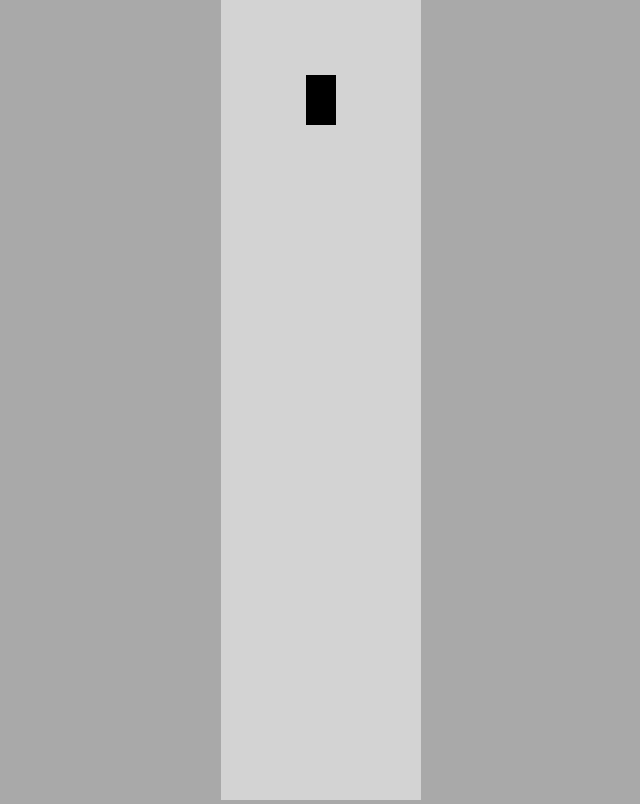
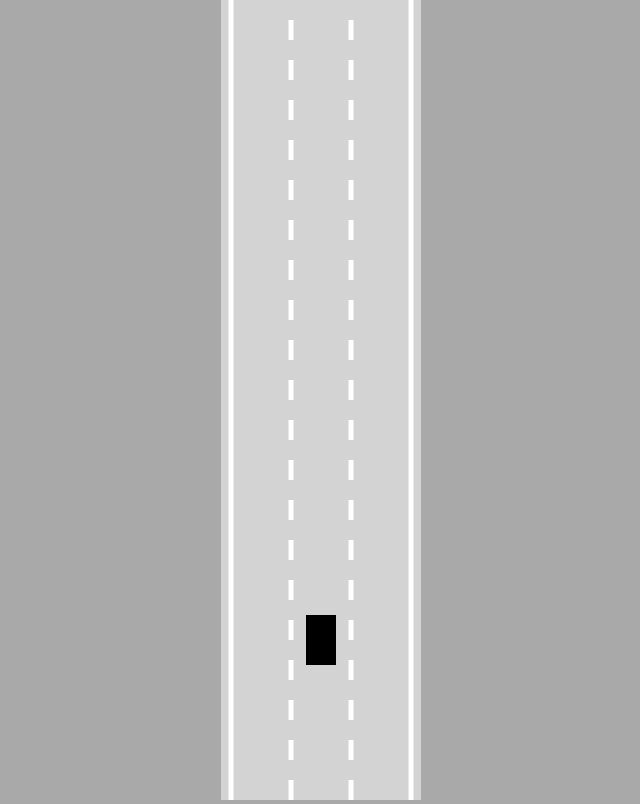
Before and after one commit to cneumann01/Self_Driving_Car_JS, a plain HTML site: page index.html in a window 1280 px wide. Shown: the whole page, without its empty margins (319-959 px from the left). Drawn offline with Linux system fonts and the light colour scheme.

Commit message:
Better Movement

```diff
--- a/car.js
+++ b/car.js
@@ -9,11 +9,16 @@ class Car {
 		this.acceleration = 0.2;
 		this.maxSpeed = 5;
 		this.friction = 0.1;
+		this.angle = 0;
 
 		this.controls = new Controls();
 	}
 
 	update() {
+		this.#move();
+	}
+
+	#move() {
 		if (this.controls.forward) {
 			this.speed += this.acceleration;
 		}
@@ -38,23 +43,28 @@ class Car {
 			this.speed = 0;
 		}
 
-		if (this.controls.left) {
-			this.x -= 2;
+		if (this.speed != 0) {
+			const flip = this.speed > 0 ? 1 : -1;
+
+			if (this.controls.left) {
+				this.angle += 0.03 * flip;
+			}
+			if (this.controls.right) {
+				this.angle -= 0.03 * flip;
+			}
+			this.x -= Math.sin(this.angle) * this.speed;
+			this.y -= Math.cos(this.angle) * this.speed;
 		}
-		if (this.controls.right) {
-			this.x += 2;
-		}
-		this.y -= this.speed;
 	}
+	draw(ctx) {
+		ctx.save();
+		ctx.translate(this.x, this.y);
+		ctx.rotate(-this.angle);
 
-	draw(ctx) {
 		ctx.beginPath();
-		ctx.rect(
-			this.x - this.width / 2,
-			this.y - this.height / 2,
-			this.width,
-			this.height
-		);
+		ctx.rect(-this.width / 2, -this.height / 2, this.width, this.height);
 		ctx.fill();
+
+		ctx.restore();
 	}
 }
--- a/index.html
+++ b/index.html
@@ -6,6 +6,8 @@
 </head>
 <body>
     <canvas id="myCanvas"></canvas>
+    <script src="utils.js"></script>
+    <script src="road.js"></script>
     <script src="controls.js"></script>
     <script src="car.js"></script>
     <script src="main.js"></script>
--- a/main.js
+++ b/main.js
@@ -2,14 +2,23 @@ const canvas = document.getElementById("myCanvas");
 canvas.width = 200;
 
 const ctx = canvas.getContext("2d");
-const car = new Car(100, 100, 30, 50);
+const road=new Road(canvas.width/2,canvas.width*.9)
+const car = new Car(road.getLaneCenter(1), 100, 30, 50);
 car.draw(ctx);
 
 animate();
 
 function animate(){
     car.update();
+
     canvas.height = window.innerHeight;
+
+    ctx.save();
+    ctx.translate(0,-car.y+canvas.height*0.8);
+
+    road.draw(ctx)
     car.draw(ctx);
+
+    ctx.restore();
     requestAnimationFrame(animate)
 }
--- /dev/null
+++ b/road.js
@@ -0,0 +1,55 @@
+class Road {
+	constructor(x, width, laneCount = 3) {
+		this.x = x;
+		this.width = width;
+		this.laneCount = laneCount;
+
+		this.left = x - width / 2;
+		this.right = x + width / 2;
+
+		const infinity = 1000000;
+		this.top = -infinity;
+		this.bottom = infinity;
+
+		const topLeft = { x: this.left, y: this.top };
+		const topRight = { x: this.right, y: this.top };
+		const bottomLeft = { x: this.left, y: this.bottom };
+		const bottomRight = { x: this.right, y: this.bottom };
+		this.borders = [
+			[topLeft, bottomLeft],
+			[topRight, bottomRight],
+		];
+	}
+
+	getLaneCenter(laneIndex) {
+		const laneWidth = this.width / this.laneCount;
+		return (
+			this.left +
+			laneWidth / 2 +
+			Math.min(laneIndex, this.laneCount - 1) * laneWidth
+		);
+	}
+
+	draw(ctx) {
+		ctx.lineWidth = 5;
+		ctx.strokeStyle = "white";
+
+		for (let i = 1; i <= this.laneCount - 1; i++) {
+			const x = linearInterp(this.left, this.right, i / this.laneCount);
+
+			ctx.setLineDash([20, 20]);
+			ctx.beginPath();
+			ctx.moveTo(x, this.top);
+			ctx.lineTo(x, this.bottom);
+			ctx.stroke();
+		}
+
+		ctx.setLineDash([]);
+		this.borders.forEach((border) => {
+			ctx.beginPath();
+			ctx.moveTo(border[0].x, border[0].y);
+			ctx.lineTo(border[1].x, border[1].y);
+			ctx.stroke();
+		});
+	}
+}
--- /dev/null
+++ b/utils.js
@@ -0,0 +1,3 @@
+function linearInterp(A, B, t) {
+	return A + (B - A) * t;
+}
```
